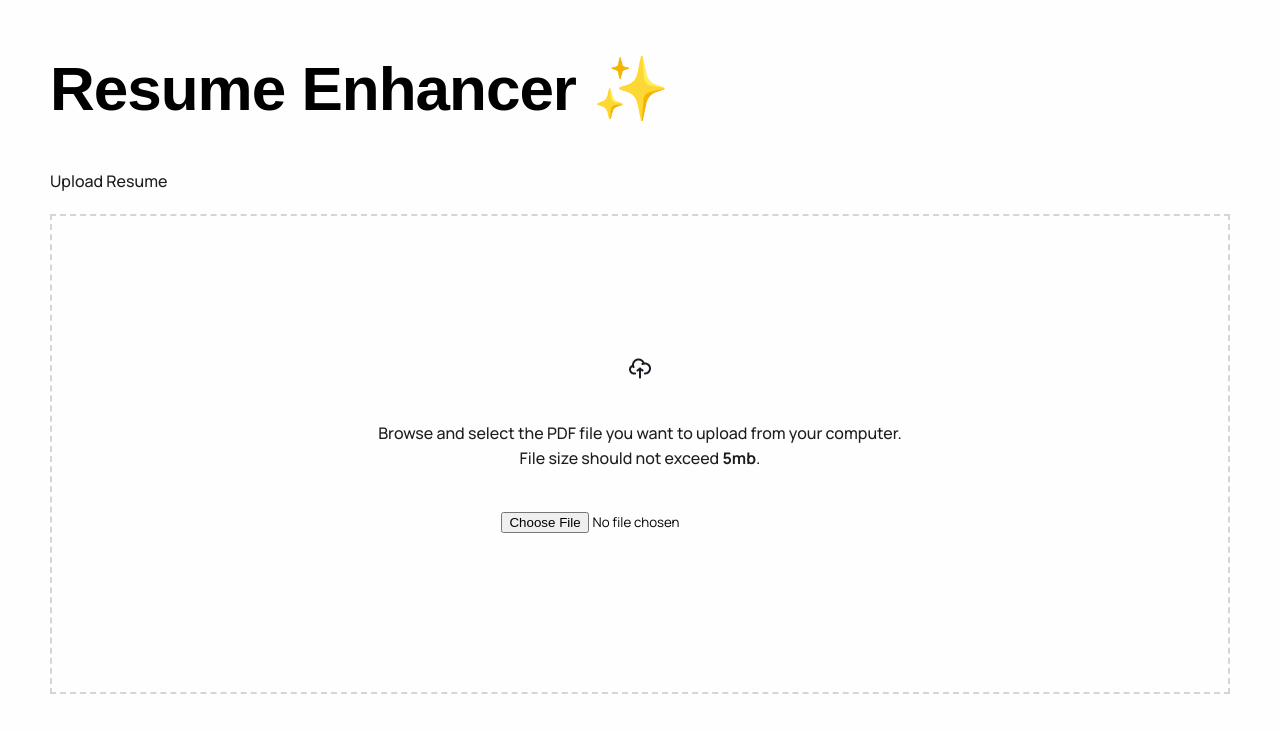
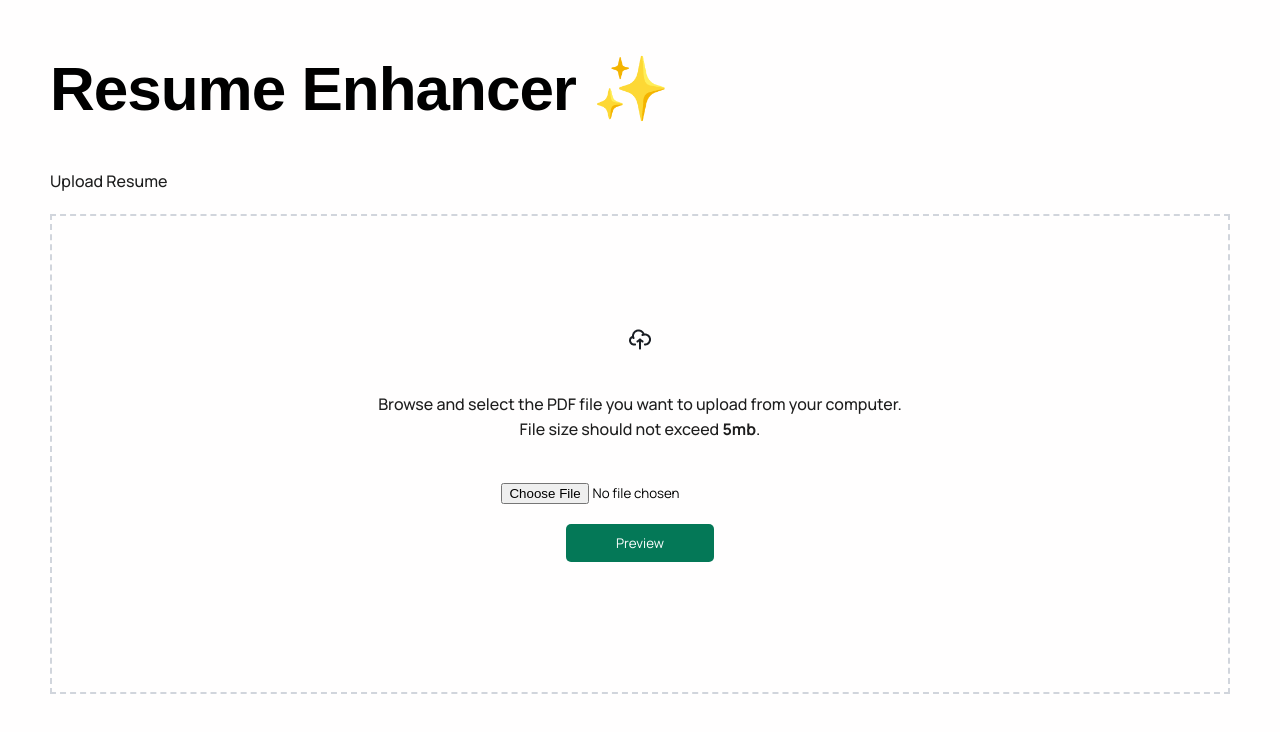
Before and after one commit to Legionite-Scripts/Resume_Enhancer, a Nuxt app: page / in a window 1280 px wide. Shown: the top 732 px of the page. Built offline with nearby package versions, Linux system fonts and the light colour scheme.

Commit message:
feat(Preview) I implemented the preview resume feature after upload

```diff
--- a/pages/Home.vue
+++ b/pages/Home.vue
@@ -3,7 +3,7 @@
     <h1 class="mb-4">Resume Enhancer ✨</h1>
     <p class="mb-2">Upload Resume</p>
     <div class="upload center">
-      <form class="center p-1">
+      <form class="center p-1" @submit.prevent>
         <img src="@/assets/images/upload-Icon.png" alt="upload" class="mb-4" />
 
         <p ref="element">
@@ -21,12 +21,17 @@
           required
         />
 
-        <!-- <button class="upload-btn p-1 pr-5 pl-5" type="submit">
-          Upload <img src="@/assets/images/plus-icon.png" alt="upload-btn" />
-        </button> -->
+        <button
+          class="upload-btn p-1 pr-5 pl-5 mb-2"
+          type="submit"
+          @click="previewResume"
+        >
+          Preview
+        </button>
+        <a :href="previewResponse" target="blank">{{ previewResponse }}</a>
         <div v-show="isLoading" class="loading-container">
-        <div class="loading-icon"></div>
-      </div>
+          <div class="loading-icon"></div>
+        </div>
       </form>
     </div>
   </section>
@@ -44,13 +49,14 @@ export default {
       errorMessage: "",
       successMessage: "",
       resumeId: null,
+      previewResponse: null,
       isLoading: false, // New data property to  control loading animation
     };
   },
   methods: {
     async uploadResume(event) {
       console.log("Loading...");
-      this.isLoading = true // Show loading animation before fetch
+      this.isLoading = true; // Show loading animation before fetch
       try {
         const formData = new FormData();
         formData.append("resume", event.target.files[0]);
@@ -75,10 +81,30 @@ export default {
       } catch (error) {
         this.errorMessage = error.message || "Failed to upload resume.";
         this.successMessage = "";
-      }finally{
-        this.isLoading = false // Hide loading animation after fetch completes
+      } finally {
+        this.isLoading = false; // Hide loading animation after fetch completes
       }
       console.log(this.resumeId);
+    },
+    //PREVIEW RESUME
+    async previewResume() {
+      console.log("Resume Preview ongoing...");
+      try {
+        const response = await axios.get(
+          `https://resume-enhancer-api.onrender.com/api/v1/resumes/${this.resumeId}`
+        );
+        if (response.status === 200) {
+          // Handle successful response, e.g., update UI with enhanced resume details
+          console.log("Preview Successful");
+          console.log(response.data.data.resume);
+          this.previewResponse = response.data.data.resume;
+        } else {
+          console.error("Failed to preview resume.");
+        }
+      } catch (error) {
+        this.errorMessage = error.message || "Failed to preview resume.";
+        this.successMessage = "";
+      }
     },
   },
 };
@@ -125,7 +151,7 @@ input {
   width: 50px;
   height: 50px;
   border-radius: 50%;
-  border: 5px solid #fff;
+  border: 5px solid #047857;
   border-top-color: transparent; /* Simulates spinning animation */
   animation: spin 1s linear infinite;
 }
```
